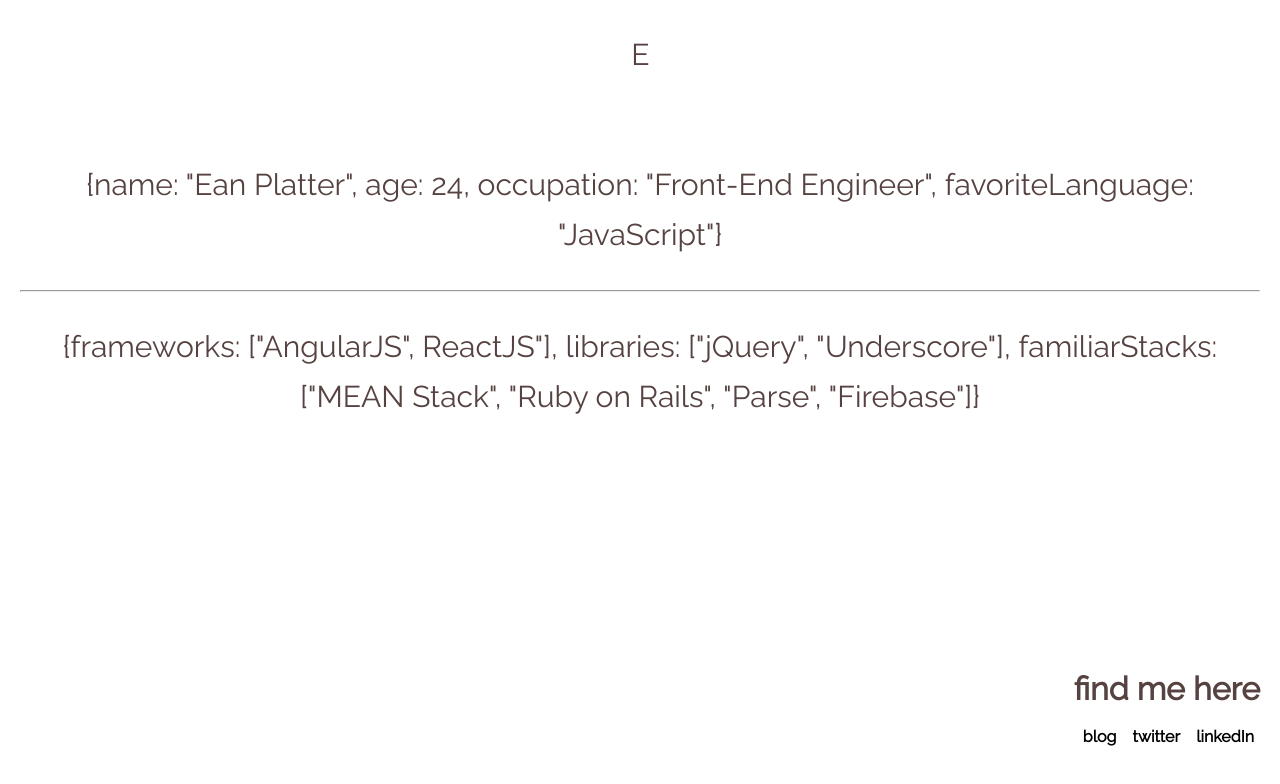
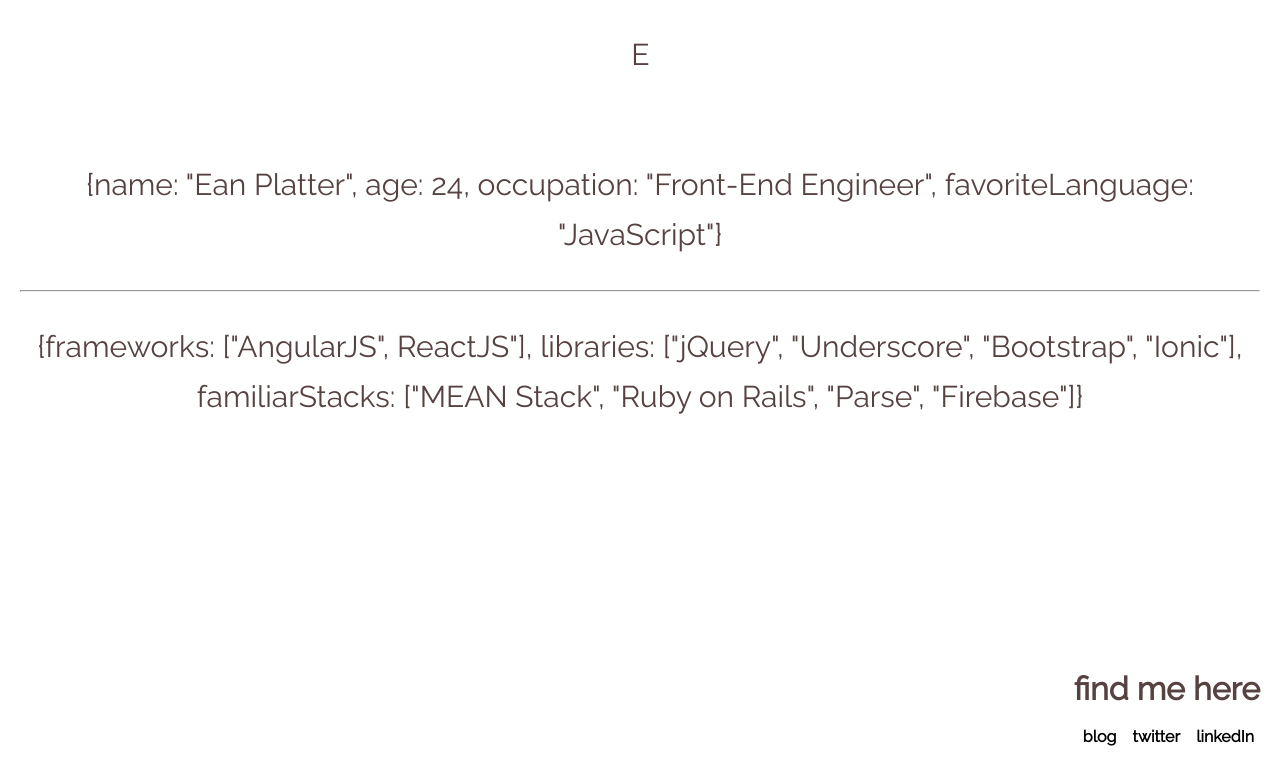
Before and after one commit to eanplatter/eanplatter.github.io, a plain HTML site: page index.html in a window 1280 px wide. Drawn offline with nearby package versions, Linux system fonts and the light colour scheme.

Commit message:
Update index.html

```diff
--- a/index.html
+++ b/index.html
@@ -19,7 +19,7 @@
     </p>
     <hr>
     <p>
-      {frameworks: [<span class="pulse">"AngularJS", ReactJS"</span>], libraries: [<span class="pulse">"jQuery", "Underscore"</span>], familiarStacks: [<span class="pulse">"MEAN Stack", "Ruby on Rails", "Parse", "Firebase"</span>]}
+      {frameworks: [<span class="pulse">"AngularJS", ReactJS"</span>], libraries: [<span class="pulse">"jQuery", "Underscore", "Bootstrap", "Ionic"</span>], familiarStacks: [<span class="pulse">"MEAN Stack", "Ruby on Rails", "Parse", "Firebase"</span>]}
     </p>
   </div>
   <div class="blue pulse">
```
